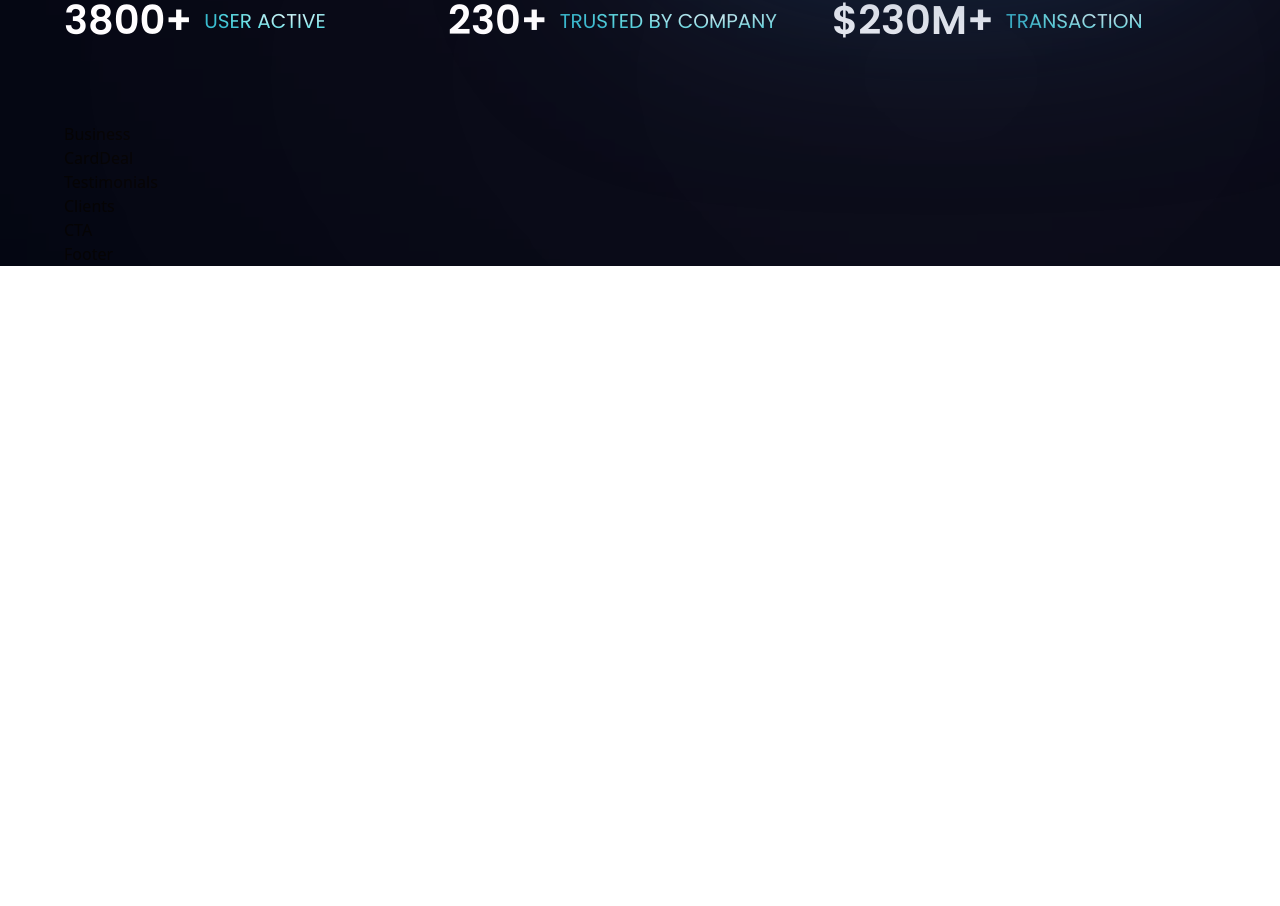
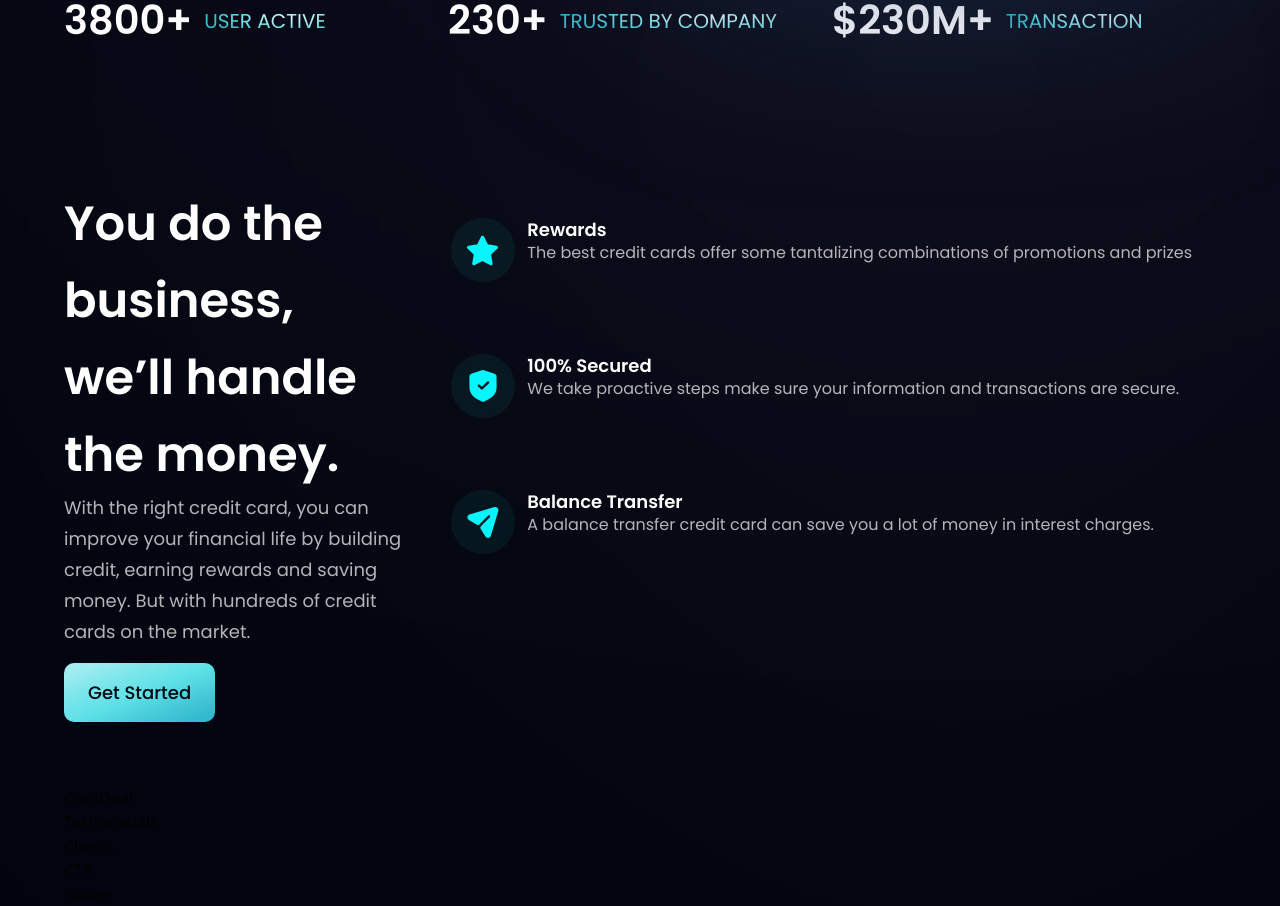
Before and after one commit to CENOSHXAVIER/Bank-ModernApp, a React (Vite) app: page / in a window 1280 px wide. Shown: the part 798-1704 px from the top of the page. Before the commit the page ends 1064 px from the top, so only its background shows below. Built offline with nearby package versions, Linux system fonts and the light colour scheme.

Commit message:
Business component completed and a button component is made inside it.Inside business component,a FeatureCard component is created and this component is put inside map().

```diff
--- a/src/components/Business.jsx
+++ b/src/components/Business.jsx
@@ -1,9 +1,41 @@
-import React from 'react'
+import {features} from '../constants'
+import styles,{layout} from '../style'
+import Button from './Button'
 
-const Business = () => {
-  return (
-    <div>Business</div>
+const FeatureCard = ({icon ,title,content,index})=>(
+  <div className={`flex flex-row p-6 rounded-[20px] feature-card ${index!==features.length-1?"mb-6":"mb-0"} mt-2`}>
+    <div className={`w-[64px] h-[64px] rounded-full ${styles.flexCenter} bg-dimBlue`}>
+      <img src={icon} alt="icon" className='w-[50%] h-[50%] object-contain'/>
+    </div>
+    <div className="flex flex-col ml-3">
+      <h4 className='font-poppins font-semibold text-white text-[18px] leading-[23px]'>{title}</h4>
+      <p className={`font-poppins font-normal text-dimWhite text-[16px] leading-[23.5px]`}>{content}</p>
+    </div>
+  </div>
+)
+
+const Business = () => (
+    <section id='features' className={layout.section}>
+      <div className={layout.sectionInfo}>
+        <h2 className={styles.heading2}>
+        You do the business, <br className="sm:block hidden" /> we’ll handle
+        the money.
+        </h2>
+        <p className={`${styles.paragraph} max-w-[470px] `}>
+        With the right credit card, you can improve your financial life by
+        building credit, earning rewards and saving money. But with hundreds
+        of credit cards on the market.
+        </p>
+        <Button/>
+
+      </div>
+      <div>
+        {features.map((feature,index)=>(
+          <FeatureCard key={feature.id} {...feature} index={index}/>
+        ))}
+      </div>
+    </section>
   )
-}
+
 
 export default Business
--- a/src/components/Button.jsx
+++ b/src/components/Button.jsx
@@ -1,9 +1,10 @@
 import React from 'react'
 
-const Button = () => {
-  return (
-    <div>Button</div>
+const Button = () => (
+    <button className={`bg-blue-gradient  font-poppins font-medium text-[18px] text-primary px-6 py-4 rounded-[10px] outline-none mt-4`}>
+      Get Started
+    </button>
   )
-}
+
 
 export default Button
```
